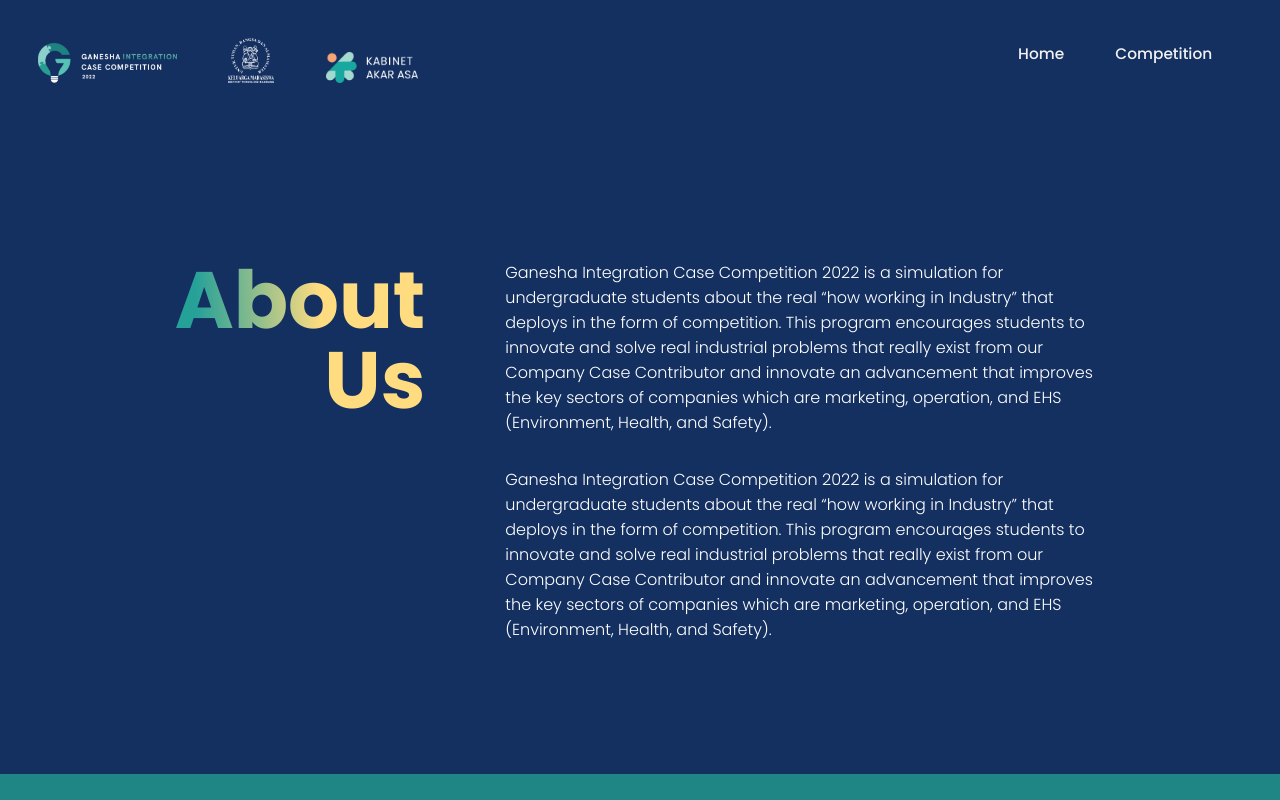
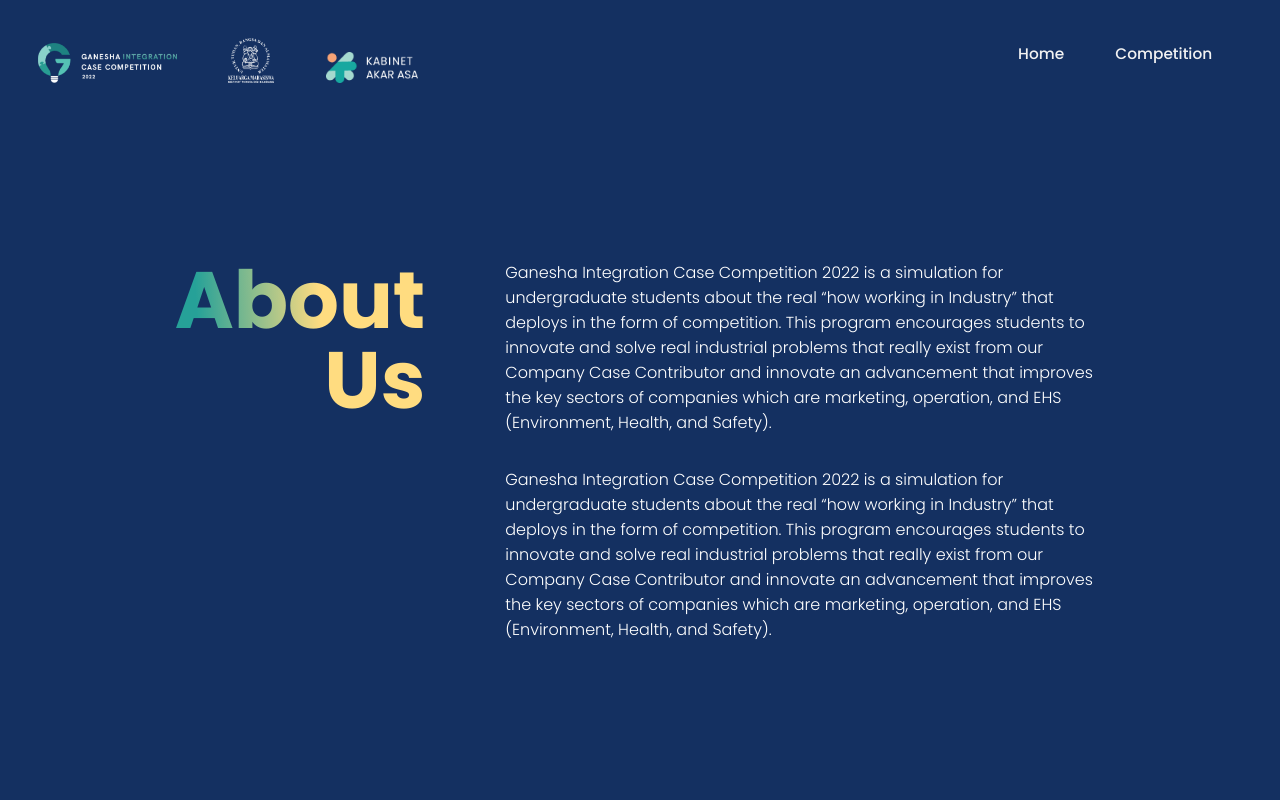
Before and after one commit to IloveNooodles/GICC, a React (Create React App) app in the folder frontend/: page /competition in a window 1280 px wide. Shown: the top 800 px of the page. Built offline with nearby package versions, Linux system fonts and the light colour scheme.

Commit message:
fix bug lagi anjay

```diff
--- a/frontend/src/pages/CompetitionPage.css
+++ b/frontend/src/pages/CompetitionPage.css
@@ -4,7 +4,8 @@
 }
 
 .contentAU {
-  height: fit-content;
+  height: 100vh;
+  background-color: #143061;
 }
 
 .description {
--- a/frontend/src/pages/CompetitionPage.js
+++ b/frontend/src/pages/CompetitionPage.js
@@ -8,8 +8,8 @@ import Description from "../components/Competition/Description";
 const CompetitionPage = () => {
   return (
     <div className="container-competition-page" overflowX="hidden">
-      <Navbar />
       <div className="contentAU">
+        <Navbar />
         <AboutUsCompetition/>
       </div>
       <Description/>
```
